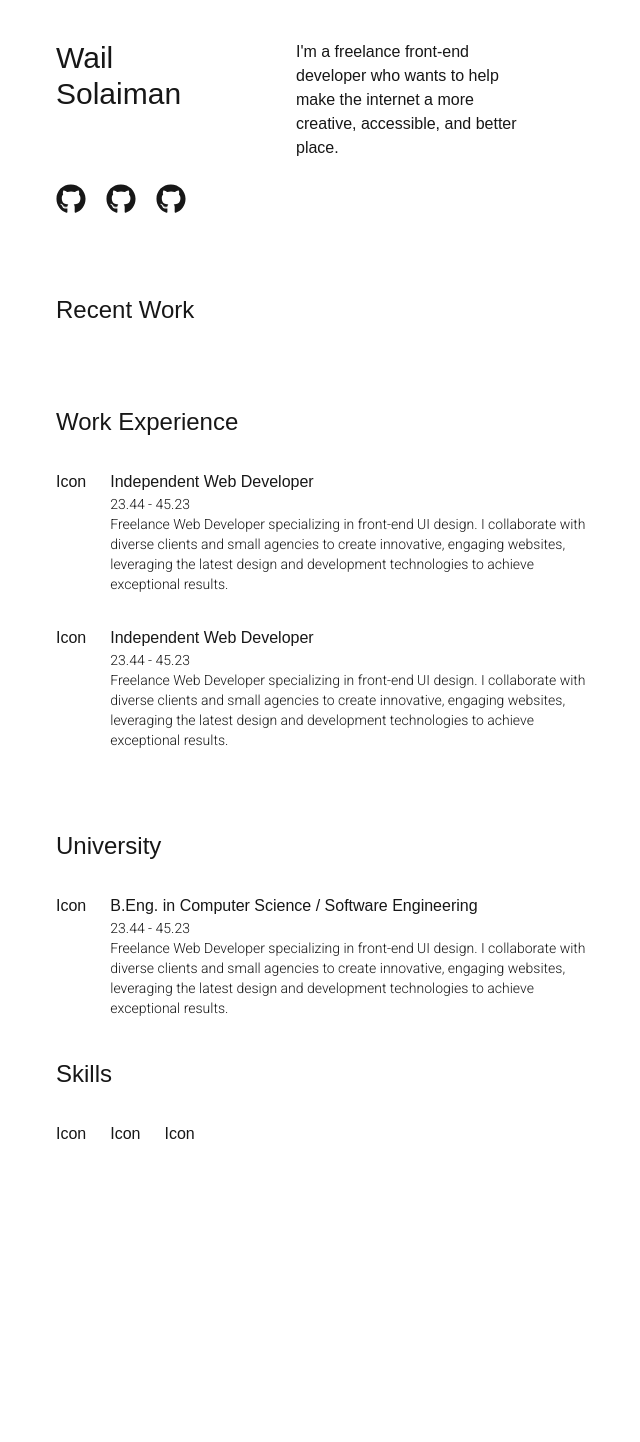
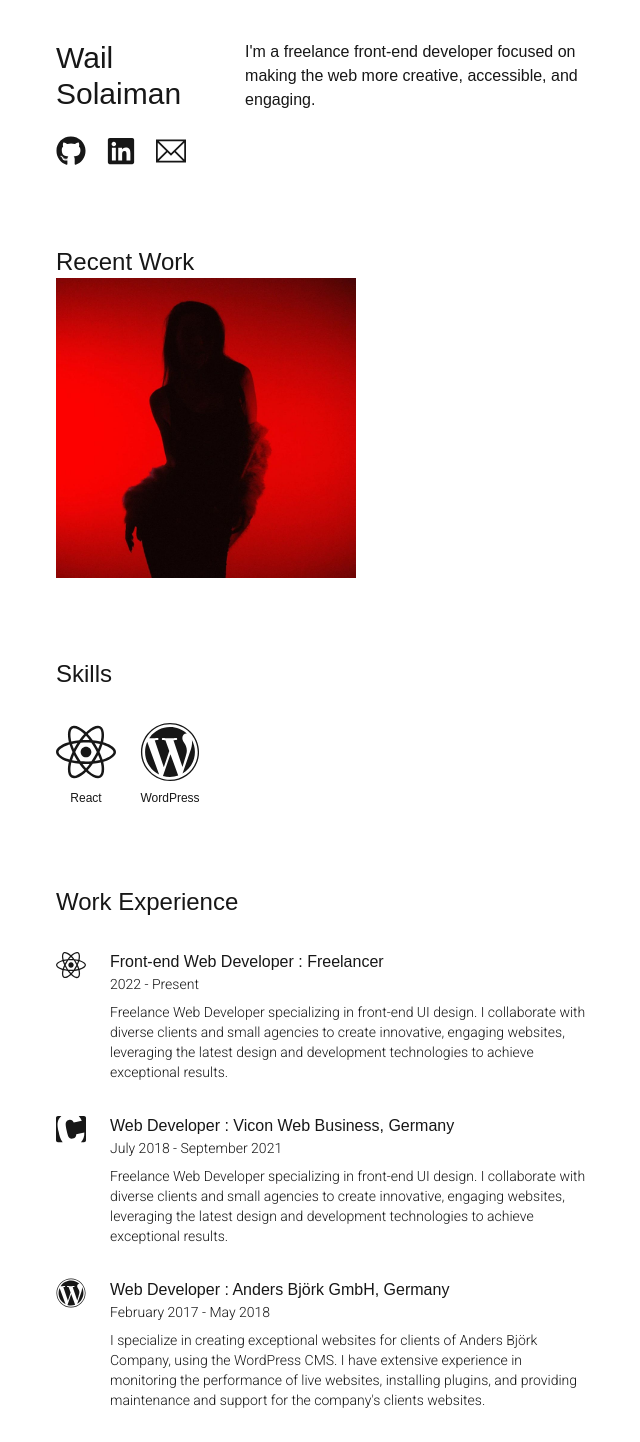
Before and after one commit to WailSolaiman/portfolio, a Next.js app: page / in a window 1280 px wide. Shown: the top 1442 px of the page, without its empty margins (104-744 px from the left). Before the commit the page ends 1146 px from the top, so only its background shows below. Built offline with nearby package versions, Linux system fonts and the light colour scheme; a web font is replaced by a local one.

Commit message:
add new footer and portfolio-item components and update other components content

```diff
--- a/app/page.js
+++ b/app/page.js
@@ -4,6 +4,7 @@ import Portfolio from '@/components/Portfolio'
 import Work from '@/components/Work'
 import Education from '@/components/Education'
 import Skills from '@/components/Skills'
+import Footer from '@/components/Footer'
 
 export default function Home() {
 	return (
@@ -11,9 +12,10 @@ export default function Home() {
 			<Hero />
 			<Social />
 			<Portfolio />
+			<Skills />
 			<Work />
 			<Education />
-			<Skills />
+			<Footer />
 		</div>
 	)
 }
--- /dev/null
+++ b/app/portfolio/sstylz/page.js
@@ -0,0 +1,18 @@
+import React from 'react'
+
+const SStylz = () => {
+	return (
+		<div>
+			<p>SStylz</p>
+			<p>
+				Developed a modern e-commerce website for SStylz, a women's
+				clothing store. The site features an intuitive design, seamless
+				shopping experience, and responsive layout tailored to showcase
+				fashion collections effectively.
+			</p>
+			<p>WordPress | WooCommerce | HTML5 | CSS3 | JavaScript</p>
+		</div>
+	)
+}
+
+export default SStylz
--- a/components/Education.jsx
+++ b/components/Education.jsx
@@ -1,25 +1,22 @@
-import React from 'react'
+import { data } from '@/constants'
 
 const Education = () => {
+	const { education } = data
+
 	return (
 		<div className='container w-3/4 mx-auto mt-20'>
 			<p className='rammetto text-2xl'>University</p>
 
 			<div className='flex mt-8'>
-				<div className='mr-6'>
-					<p>Icon</p>
-				</div>
-				<div className='w-full lg:w-2/4'>
-					<p className='rammetto text-md'>
-						B.Eng. in Computer Science / Software Engineering
+				<div className='mr-6'>{education.icon}</div>
+				<div className='w-full xl:w-2/4'>
+					<p className='rammetto text-md'>{education.field}</p>
+					<p className='text-sm'>{education.institute}</p>
+					<p className='roboto-light text-sm mb-2'>
+						{education.date}
 					</p>
-					<p className='roboto-light text-sm'>23.44 - 45.23</p>
 					<p className='roboto-light text-sm'>
-						Freelance Web Developer specializing in front-end UI
-						design. I collaborate with diverse clients and small
-						agencies to create innovative, engaging websites,
-						leveraging the latest design and development
-						technologies to achieve exceptional results.
+						{education.description}
 					</p>
 				</div>
 			</div>
--- /dev/null
+++ b/components/Footer.jsx
@@ -0,0 +1,13 @@
+import React from 'react'
+
+const Footer = () => {
+	return (
+		<div className='container w-3/4 mx-auto mt-20'>
+			<p className='text-center py-3 border-t-2'>
+				&copy; 2024 Wail Solaiman. All rights reserved.
+			</p>
+		</div>
+	)
+}
+
+export default Footer
--- a/components/Hero.jsx
+++ b/components/Hero.jsx
@@ -1,20 +1,20 @@
-import React from 'react'
+import { data } from '@/constants'
 
 const Hero = () => {
+	const { hero } = data
+
 	return (
 		<div className='container w-3/4 mx-auto mt-10'>
-			<div className='grid grid-cols-1 lg:grid-cols-3 xl:grid-cols-4'>
+			<div className='grid grid-cols-1 lg:grid-cols-[auto_1fr] gap-2 lg:gap-16'>
 				<div>
 					<p className='rammetto text-3xl'>
-						Wail <br />
-						Solaiman{' '}
+						{hero.firstname} <br />
+						{hero.lastname}{' '}
 					</p>
 				</div>
 				<div>
-					<p className='rammetto text-md mt-3 lg:mt-0'>
-						I'm a freelance front-end developer who wants to help
-						make the internet a more creative, accessible, and
-						better place.
+					<p className='rammetto w-full xl:w-1/2 text-md mt-3 lg:mt-0'>
+						{hero.about}
 					</p>
 				</div>
 			</div>
--- a/components/Portfolio.jsx
+++ b/components/Portfolio.jsx
@@ -1,9 +1,12 @@
-import React from 'react'
+import PortfolioItem from './PortfolioItem'
+
+import SStylz from '../public/sstylz.jpg'
 
 const Portfolio = () => {
 	return (
 		<div className='container w-3/4 mx-auto mt-20'>
 			<p className='rammetto text-2xl'>Recent Work</p>
+			<PortfolioItem image={SStylz} slug={'sstylz'} />
 		</div>
 	)
 }
--- /dev/null
+++ b/components/PortfolioItem.jsx
@@ -0,0 +1,28 @@
+'use client'
+
+import { motion } from 'framer-motion'
+import { useRouter } from 'next/navigation'
+import Image from 'next/image'
+
+const PortfolioItem = ({ image, slug = 'sstylz' }) => {
+	const router = useRouter()
+
+	const handleClick = () => {
+		router.push(`/portfolio/${slug}`)
+	}
+
+	return (
+		<motion.div
+			layoutId={slug} // for smooth transition
+			initial={{ scale: 1 }}
+			whileHover={{ scale: 1.05 }}
+			whileTap={{ scale: 0.95 }}
+			onClick={handleClick}
+			className='w-[300px] h-[300px]'
+			style={{ cursor: 'pointer' }}>
+			<Image src={image} alt={slug} placeholder='blur' priority />
+		</motion.div>
+	)
+}
+
+export default PortfolioItem
--- a/components/Skills.jsx
+++ b/components/Skills.jsx
@@ -1,21 +1,20 @@
-import React from 'react'
+import { data } from '@/constants'
 
 const Skills = () => {
+	const { skills } = data
+
 	return (
-		<div className='container w-3/4 mx-auto mt-10'>
+		<div className='container w-3/4 mx-auto mt-20'>
 			<p className='rammetto text-2xl'>Skills</p>
 			<div className='flex mt-8'>
-				<div className='mr-6'>
-					<p>Icon</p>
-				</div>
-
-				<div className='mr-6'>
-					<p>Icon</p>
-				</div>
-
-				<div className='mr-6'>
-					<p>Icon</p>
-				</div>
+				{skills.map((item, index) => (
+					<div
+						key={index}
+						className='flex flex-col justify-center items-center mr-6'>
+						<span className='mb-2'>{item.icon}</span>
+						<span className='text-center text-xs'>{item.name}</span>
+					</div>
+				))}
 			</div>
 		</div>
 	)
--- a/components/Social.jsx
+++ b/components/Social.jsx
@@ -1,18 +1,20 @@
-import { FaGithub } from 'react-icons/fa6'
+import Link from 'next/link'
+
+import { data } from '@/constants'
 
 const Social = () => {
+	const { social } = data
+
 	return (
 		<div className='container w-3/4 mx-auto mt-6'>
 			<div className='flex'>
-				<div className='mr-5'>
-					<FaGithub size={30} />
-				</div>
-				<div className='mr-5'>
-					<FaGithub size={30} />
-				</div>
-				<div className='mr-5'>
-					<FaGithub size={30} />
-				</div>
+				{social.map((item, index) => (
+					<div key={index} className='mr-5'>
+						<Link href={item.link} passHref target='_blank'>
+							{item.icon}
+						</Link>
+					</div>
+				))}
 			</div>
 		</div>
 	)
--- a/components/Work.jsx
+++ b/components/Work.jsx
@@ -1,47 +1,25 @@
-import React from 'react'
+import { data } from '@/constants'
 
 const Work = () => {
+	const { experience } = data
+
 	return (
 		<div className='container w-3/4 mx-auto mt-20'>
 			<p className='rammetto text-2xl'>Work Experience</p>
-
-			<div className='flex mt-8'>
-				<div className='mr-6'>
-					<p>Icon</p>
+			{experience.map((item, index) => (
+				<div key={index} className='flex mt-8'>
+					<div className='mr-6'>{item.icon}</div>
+					<div className='w-full xl:w-2/4'>
+						<p className='rammetto text-md'>
+							{item.position} : {item.company}
+						</p>
+						<p className='roboto-light text-sm mb-2'>{item.date}</p>
+						<p className='roboto-light text-sm'>
+							{item.description}
+						</p>
+					</div>
 				</div>
-				<div className='w-full lg:w-2/4'>
-					<p className='rammetto text-md'>
-						Independent Web Developer
-					</p>
-					<p className='roboto-light text-sm'>23.44 - 45.23</p>
-					<p className='roboto-light text-sm'>
-						Freelance Web Developer specializing in front-end UI
-						design. I collaborate with diverse clients and small
-						agencies to create innovative, engaging websites,
-						leveraging the latest design and development
-						technologies to achieve exceptional results.
-					</p>
-				</div>
-			</div>
-
-			<div className='flex mt-8'>
-				<div className='mr-6'>
-					<p>Icon</p>
-				</div>
-				<div className='w-full lg:w-2/4'>
-					<p className='rammetto text-md'>
-						Independent Web Developer
-					</p>
-					<p className='roboto-light text-sm'>23.44 - 45.23</p>
-					<p className='roboto-light text-sm'>
-						Freelance Web Developer specializing in front-end UI
-						design. I collaborate with diverse clients and small
-						agencies to create innovative, engaging websites,
-						leveraging the latest design and development
-						technologies to achieve exceptional results.
-					</p>
-				</div>
-			</div>
+			))}
 		</div>
 	)
 }
--- a/constants/index.jsx
+++ b/constants/index.jsx
@@ -1,12 +1,30 @@
+import { FaGithub } from 'react-icons/fa6'
+import { FaLinkedin } from 'react-icons/fa6'
+import { TfiEmail } from 'react-icons/tfi'
+import { FaHtml5 } from 'react-icons/fa'
+import { FaContao } from 'react-icons/fa'
+import { FaWordpress } from 'react-icons/fa'
+import { FaReact } from 'react-icons/fa'
+import { FaUserGraduate } from 'react-icons/fa'
+
 export const data = {
 	hero: {
-		name: '',
-		about: '',
+		firstname: 'Wail',
+		lastname: 'Solaiman',
+		about: "I'm a freelance front-end developer focused on making the web more creative, accessible, and engaging.",
 	},
 	social: [
 		{
-			icon: '',
-			link: '',
+			icon: <FaGithub size={30} />,
+			link: 'https://github.com/WailSolaiman',
+		},
+		{
+			icon: <FaLinkedin size={30} />,
+			link: 'https://www.linkedin.com/in/wail-solaiman/',
+		},
+		{
+			icon: <TfiEmail size={30} />,
+			link: 'mailto:me@wailsolaiman.com',
 		},
 	],
 	portfolio: [
@@ -18,24 +36,54 @@ export const data = {
 	],
 	experience: [
 		{
-			icon: '',
-			position: '',
-			company: '',
-			date: '',
-			description: '',
+			icon: <FaReact size={30} />,
+			position: 'Front-end Web Developer',
+			company: 'Freelancer',
+			date: '2022 - Present',
+			description:
+				'Freelance Web Developer specializing in front-end UI design. I collaborate with diverse clients and small agencies to create innovative, engaging websites, leveraging the latest design and development technologies to achieve exceptional results.',
+		},
+		{
+			icon: <FaContao size={30} />,
+			position: 'Web Developer',
+			company: 'Vicon Web Business, Germany',
+			date: 'July 2018 - September 2021',
+			description:
+				'Freelance Web Developer specializing in front-end UI design. I collaborate with diverse clients and small agencies to create innovative, engaging websites, leveraging the latest design and development technologies to achieve exceptional results.',
+		},
+		{
+			icon: <FaWordpress size={30} />,
+			position: 'Web Developer',
+			company: 'Anders Björk GmbH, Germany',
+			date: 'February 2017 - May 2018',
+			description:
+				"I specialize in creating exceptional websites for clients of Anders Björk Company, using the WordPress CMS. I have extensive experience in monitoring the performance of live websites, installing plugins, and providing maintenance and support for the company's clients websites.",
+		},
+		{
+			icon: <FaHtml5 size={30} />,
+			position: 'Junior Front-end Web Developer',
+			company: 'Parrot Media, Germany',
+			date: 'September 2013 - September 2016',
+			description:
+				'I began my professional career as a junior front-end web developer at Parrot Media, where I gained valuable experience in creating and developing websites using core web languages such as HTML and CSS. Additionally, I have experience working with WordPress CMS, Vanilla JavaScript, and PHP.',
 		},
 	],
 	education: {
-		icon: '',
-		major: '',
-		institute: '',
-		date: '',
-		description: '',
+		icon: <FaUserGraduate size={30} />,
+		field: 'B.Eng. in Computer Science / Software Engineering',
+		institute: 'Technical University of Lübeck',
+		date: '2008 - 2013',
+		description:
+			'Comprehensive education in computer science with a focus on software development and engineering principles. Proficient in programming languages including Java and C#. Experienced in database design and management, web technologies, and software engineering practices. Familiar with various development tools and frameworks.',
 	},
 	skills: [
 		{
-			name: '',
-			icon: '',
+			name: 'React',
+			icon: <FaReact size={60} />,
+		},
+		{
+			name: 'WordPress',
+			icon: <FaWordpress size={60} />,
 		},
 	],
 }
--- a/package.json
+++ b/package.json
@@ -9,6 +9,7 @@
     "lint": "next lint"
   },
   "dependencies": {
+    "framer-motion": "^11.7.0",
     "next": "14.2.13",
     "react": "^18",
     "react-dom": "^18",
```
Also changed, not shown: public/sstylz.jpg (added), 1 other file (tests, documents, lock files or other folders).
